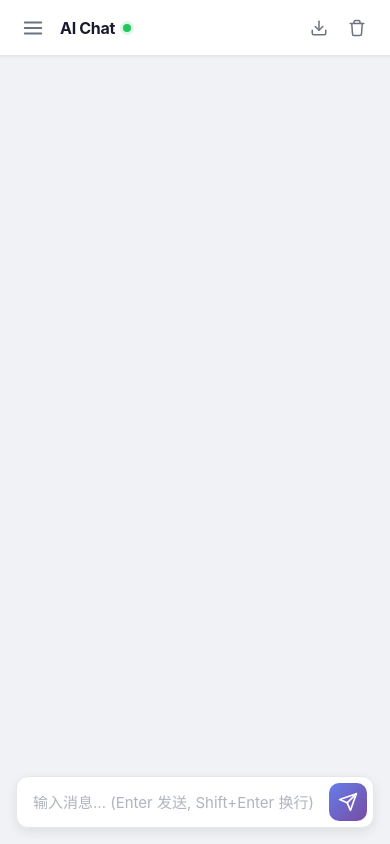
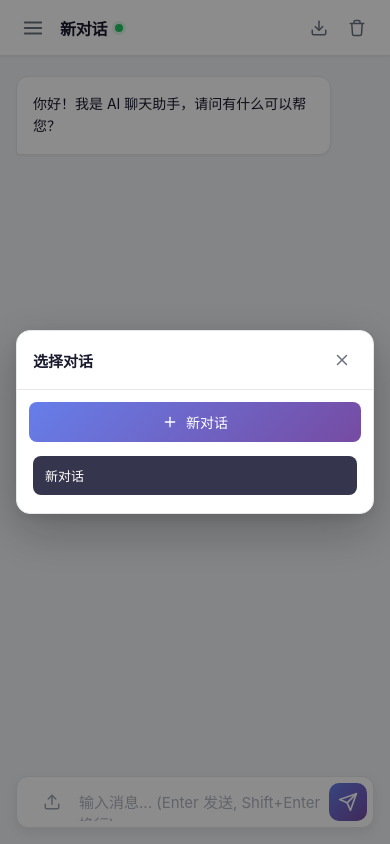
Before and after one commit to ZZTX-zztx/AI-Editor-Cloud, a website: page public/index.html in a window 390 px wide. Both pictures are taken after a click on the button 33 px from the left and 27 px from the top of the page. Drawn offline with nearby package versions, Linux system fonts and the light colour scheme.

Commit message:
Update 2026-10-13 18:26:29

```diff
--- a/public/chat.js
+++ b/public/chat.js
@@ -14,8 +14,8 @@ const statusText = document.getElementById("status-text");
 const chatTitle = document.getElementById("chat-title");
 const newChatBtn = document.getElementById("new-chat-btn");
 const conversationList = document.getElementById("conversation-list");
-const sidebar = document.getElementById("sidebar");
-const toggleSidebarBtn = document.getElementById("toggle-sidebar-btn");
+const conversationModal = document.getElementById("conversation-modal");
+const closeModalBtn = document.getElementById("modal-close-btn");
 const menuBtn = document.getElementById("menu-btn");
 const downloadButton = document.getElementById("download-btn");
 const uploadFileBtn = document.getElementById("upload-file-btn");
@@ -80,6 +80,7 @@ function switchConversation(id) {
 	saveCurrentId();
 	renderConversationList();
 	renderMessages();
+	closeConversationModal();
 }
 function deleteConversation(id) {
 	if (isProcessing) return;
@@ -324,6 +325,7 @@ sendButton.addEventListener("click", sendMessage);
 newChatBtn.addEventListener("click", () => {
 	if (isProcessing) return;
 	createConversation();
+	closeConversationModal();
 });
 clearButton.addEventListener("click", () => {
 	if (isProcessing) return;
@@ -336,11 +338,20 @@ clearButton.addEventListener("click", () => {
 	renderConversationList();
 	renderMessages();
 });
-toggleSidebarBtn.addEventListener("click", () => {
-	sidebar.classList.toggle("collapsed");
+function openConversationModal() {
+	renderConversationList();
+	conversationModal.classList.add("open");
+}
+function closeConversationModal() {
+	conversationModal.classList.remove("open");
+}
+menuBtn.addEventListener("click", openConversationModal);
+closeModalBtn.addEventListener("click", closeConversationModal);
+conversationModal.addEventListener("click", (e) => {
+	if (e.target === conversationModal) closeConversationModal();
 });
-menuBtn.addEventListener("click", () => {
-	sidebar.classList.toggle("collapsed");
+document.addEventListener("keydown", (e) => {
+	if (e.key === "Escape") closeConversationModal();
 });
 // ---------- 文件上传 ----------
 uploadFileBtn.addEventListener("click", () => {
--- a/public/index.html
+++ b/public/index.html
@@ -71,27 +71,6 @@
 </head>
 <body>
     <div class="app-layout">
-        <!-- 侧边栏 -->
-        <aside class="sidebar" id="sidebar">
-            <div class="sidebar-header">
-                <button class="new-chat-btn" id="new-chat-btn">
-                    <svg width="16" height="16" viewBox="0 0 24 24" fill="none" stroke="currentColor" stroke-width="2" stroke-linecap="round">
-                        <line x1="12" y1="5" x2="12" y2="19" />
-                        <line x1="5" y1="12" x2="19" y2="12" />
-                    </svg>
-                    <span>新对话</span>
-                </button>
-            </div>
-            <div class="conversation-list" id="conversation-list"></div>
-            <div class="sidebar-footer">
-                <button class="toggle-sidebar-btn" id="toggle-sidebar-btn" title="收起侧栏">
-                    <svg width="18" height="18" viewBox="0 0 24 24" fill="none" stroke="currentColor" stroke-width="2" stroke-linecap="round">
-                        <rect x="3" y="3" width="18" height="18" rx="2" />
-                        <line x1="9" y1="3" x2="9" y2="21" />
-                    </svg>
-                </button>
-            </div>
-        </aside>
         <!-- 主聊天区 -->
         <div class="chat-container">
             <header class="chat-header">
@@ -131,6 +110,13 @@
             <footer class="chat-input-area">
                 <div class="input-wrapper">
                     <input type="file" id="file-input" class="file-input" accept=".js,.ts,.jsx,.tsx,.py,.java,.c,.cpp,.h,.hpp,.cs,.go,.rs,.rb,.php,.swift,.kt,.scala,.r,.m,.mm,.sql,.sh,.bash,.zsh,.ps1,.bat,.cmd,.css,.scss,.sass,.less,.html,.htm,.xml,.json,.yaml,.yml,.toml,.ini,.cfg,.conf,.env,.md,.markdown,.txt,.log,.csv,.tsv,.vue,.svelte,.astro">
+                    <button class="upload-file-btn" id="upload-file-btn" title="上传文件">
+                        <svg width="18" height="18" viewBox="0 0 24 24" fill="none" stroke="currentColor" stroke-width="2" stroke-linecap="round" stroke-linejoin="round">
+                            <path d="M21 15v4a2 2 0 0 1-2 2H5a2 2 0 0 1-2-2v-4" />
+                            <polyline points="17 8 12 3 7 8" />
+                            <line x1="12" y1="3" x2="12" y2="15" />
+                        </svg>
+                    </button>
                     <textarea
                         id="user-input"
                         class="user-input"
@@ -171,6 +157,31 @@
         };
     </script>
 
+    <!-- 会话选择弹窗（Modal） -->
+    <div class="modal-overlay" id="conversation-modal">
+        <div class="modal" role="dialog" aria-modal="true" aria-label="选择对话">
+            <div class="modal-header">
+                <span class="modal-title">选择对话</span>
+                <button class="modal-close-btn" id="modal-close-btn" title="关闭">
+                    <svg width="18" height="18" viewBox="0 0 24 24" fill="none" stroke="currentColor" stroke-width="2" stroke-linecap="round">
+                        <line x1="18" y1="6" x2="6" y2="18" />
+                        <line x1="6" y1="6" x2="18" y2="18" />
+                    </svg>
+                </button>
+            </div>
+            <div class="modal-body">
+                <button class="new-chat-btn" id="new-chat-btn">
+                    <svg width="16" height="16" viewBox="0 0 24 24" fill="none" stroke="currentColor" stroke-width="2" stroke-linecap="round">
+                        <line x1="12" y1="5" x2="12" y2="19" />
+                        <line x1="5" y1="12" x2="19" y2="12" />
+                    </svg>
+                    <span>新对话</span>
+                </button>
+                <div class="conversation-list" id="conversation-list"></div>
+            </div>
+        </div>
+    </div>
+
     <script src="/chat.js"></script>
 </body>
 </html>
--- a/public/style.css
+++ b/public/style.css
@@ -19,7 +19,6 @@
     --shadow-md: 0 4px 12px rgba(0, 0, 0, 0.08);
     --radius: 12px;
     --header-h: 56px;
-    --sidebar-w: 260px;
 }
 html, body {
     height: 100%;
@@ -36,51 +35,104 @@ html, body {
     height: 100vh;
     width: 100vw;
 }
-/* ===== 侧边栏 ===== */
-.sidebar {
-    width: var(--sidebar-w);
-    flex-shrink: 0;
-    background: var(--bg-sidebar);
+/* ===== 会话选择弹窗（Modal） ===== */
+.modal-overlay {
+    position: fixed;
+    inset: 0;
+    background: rgba(0, 0, 0, 0.45);
+    display: none;
+    align-items: center;
+    justify-content: center;
+    z-index: 1000;
+    padding: 16px;
+}
+.modal-overlay.open {
+    display: flex;
+}
+.modal {
+    width: min(92vw, 380px);
+    max-height: min(82vh, 600px);
+    background: var(--bg-header);
+    border: 1px solid var(--border);
+    border-radius: 14px;
+    box-shadow: var(--shadow-md), 0 16px 48px rgba(0, 0, 0, 0.25);
     display: flex;
     flex-direction: column;
-    transition: margin-left 0.25s ease;
     overflow: hidden;
+    animation: modal-in 0.22s ease-out;
 }
-.sidebar.collapsed {
-    margin-left: calc(var(--sidebar-w) * -1);
+@keyframes modal-in {
+    from { opacity: 0; transform: translateY(12px) scale(0.98); }
+    to { opacity: 1; transform: translateY(0) scale(1); }
 }
-.sidebar-header {
+.modal-header {
+    display: flex;
+    align-items: center;
+    justify-content: space-between;
+    padding: 14px 16px;
+    border-bottom: 1px solid var(--border);
+    flex-shrink: 0;
+}
+.modal-title {
+    font-size: 15px;
+    font-weight: 700;
+    color: var(--text-primary);
+}
+.modal-close-btn {
+    background: none;
+    border: none;
+    cursor: pointer;
+    color: var(--text-secondary);
+    padding: 6px;
+    border-radius: 8px;
+    display: flex;
+    align-items: center;
+    transition: all 0.2s;
+}
+.modal-close-btn:hover {
+    background: #f3f4f6;
+    color: var(--text-primary);
+}
+.modal-body {
     padding: 12px;
-    flex-shrink: 0;
+    display: flex;
+    flex-direction: column;
+    gap: 10px;
+    overflow-y: auto;
 }
 .new-chat-btn {
     width: 100%;
     display: flex;
     align-items: center;
+    justify-content: center;
     gap: 8px;
     padding: 10px 14px;
-    border: 1px solid rgba(255,255,255,0.12);
+    border: none;
     border-radius: 8px;
-    background: rgba(255,255,255,0.05);
-    color: var(--text-sidebar);
+    background: var(--bg-user-bubble);
+    color: #ffffff;
     font-size: 14px;
     font-family: inherit;
     cursor: pointer;
     transition: all 0.2s;
+    flex-shrink: 0;
 }
 .new-chat-btn:hover {
-    background: var(--bg-sidebar-hover);
-    color: var(--text-sidebar-active);
-    border-color: rgba(255,255,255,0.2);
+    filter: brightness(1.1);
+    color: #ffffff;
+}
+.new-chat-btn:disabled {
+    opacity: 0.4;
+    cursor: not-allowed;
 }
 .conversation-list {
-    flex: 1;
     overflow-y: auto;
-    padding: 4px 8px;
+    padding: 4px;
+    max-height: 380px;
 }
 .conversation-list::-webkit-scrollbar { width: 5px; }
 .conversation-list::-webkit-scrollbar-track { background: transparent; }
-.conversation-list::-webkit-scrollbar-thumb { background: #3a3a50; border-radius: 3px; }
+.conversation-list::-webkit-scrollbar-thumb { background: #c0c4d0; border-radius: 3px; }
 .conv-item {
     display: flex;
     align-items: center;
@@ -88,17 +140,20 @@ html, body {
     padding: 10px 12px;
     border-radius: 8px;
     cursor: pointer;
-    color: var(--text-sidebar);
+    color: var(--text-primary);
     font-size: 13px;
     transition: all 0.15s;
     position: relative;
     margin-bottom: 2px;
 }
 .conv-item:hover {
-    background: var(--bg-sidebar-hover);
+    background: #f3f4f6;
 }
 .conv-item.active {
     background: var(--bg-sidebar-active);
+    color: var(--text-sidebar-active);
+}
+.conv-item.active .conv-title {
     color: var(--text-sidebar-active);
 }
 .conv-item .conv-title {
@@ -126,26 +181,6 @@ html, body {
 .conv-item .conv-delete:hover {
     color: #ef4444;
     background: rgba(239,68,68,0.15);
-}
-.sidebar-footer {
-    padding: 8px 12px;
-    border-top: 1px solid rgba(255,255,255,0.08);
-    flex-shrink: 0;
-}
-.toggle-sidebar-btn {
-    background: none;
-    border: none;
-    color: var(--text-sidebar);
-    cursor: pointer;
-    padding: 6px;
-    border-radius: 6px;
-    display: flex;
-    align-items: center;
-    transition: all 0.2s;
-}
-.toggle-sidebar-btn:hover {
-    background: var(--bg-sidebar-hover);
-    color: var(--text-sidebar-active);
 }
 /* ===== 主聊天区 ===== */
 .chat-container {
@@ -477,7 +512,6 @@ html, body {
 .file-input { display: none; }
 /* ===== 移动端适配 ===== */
 @media (max-width: 600px) {
-    :root { --sidebar-w: 240px; }
     .message { max-width: 88%; font-size: 14px; }
     .chat-header h1 { font-size: 16px; }
     .status-text { display: none; }
@@ -528,12 +562,6 @@ html, body {
     .user-input::placeholder { color: #6b7280; }
 }
 
-@media (max-width: 686px) {
-    .sidebar {
-        display: none;
-    }
-}
-
 .hidden {
     display: none !important;
 }
```
